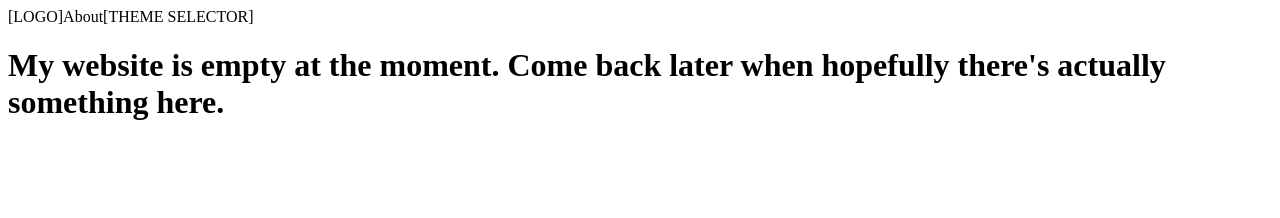
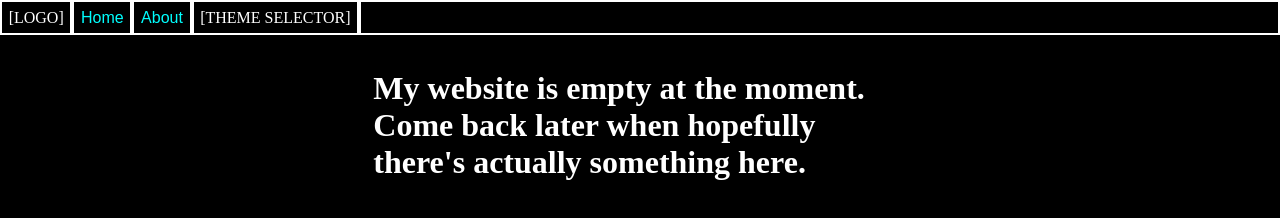
Before and after one commit to bluesillybeard/bluesillybeard.github.io, a plain HTML site: page docs/index.html in a window 1280 px wide. Drawn offline with Linux system fonts and the light colour scheme.

Commit message:
Progress on website

```diff
--- a/docs/index.html
+++ b/docs/index.html
@@ -13,17 +13,29 @@
 </head>
 
 
+    <body>
 
 
 <div class="topbar">
-    <div class="logo">[LOGO]</div>
-    <div class="about">
-        <a>About</a>
+    <div class="logo bar-item">[LOGO]</div>
+    <div class="home bar-item">
+        <a href="index.html">
+            <button>Home</button>
+        </a>
     </div>
-        <div class="theme-select"><div>[THEME SELECTOR]</div></div>
+    <div class="about bar-item">
+        <a href="about.html">
+            <button>About</button>
+        </a>
+    </div>
+        <div class="theme-select bar-item">[THEME SELECTOR]</div>
+    <div class="topbar-fill bar-item"></div>
 </div>
 
-    <body>
-        <h1 class="title-header">My website is empty at the moment. Come back later when hopefully there's actually something here.</h1>
+        <div class="content">
+            <div class="page">
+                <h1 class="title-header">My website is empty at the moment. Come back later when hopefully there's actually something here.</h1>
+            </div>
+        </div>
     </body>
 </html>
--- a/docs/style.css
+++ b/docs/style.css
@@ -1,8 +1,61 @@
 .topbar {
     display: flex;
-    width: 100vw;
+    position: sticky;
+    top: 0;
+    left: 0;
+    right: 0;
+    height: min-content;
+    margin: 0;
+    background-color: black;
+}
+.bar-item {
+    border-width: 2pt;
+    border-radius: 0;
+    border-color: white;
+    border-style: solid;;
+    margin: 0;
+    padding: 0;
+}
+.logo {
+    padding: 5pt;
 }
 .theme-select {
+    padding: 5pt;
+}
+body {
+    padding: 0;
+    margin: 0;
+    font-size: 12pt;
+    background: black;
+    color: white;
+}
+.content {
+    margin: 10pt;
     display: flex;
-    align-content: end;
+    flex-direction: column;
 }
+.page {
+    width: 400pt;
+    align-self: center;
+}
+button {
+    background-color: transparent;
+    padding: 5pt;
+    margin: 0;
+    border: none;
+    height: 100%;
+    color:inherit;
+    font-size: inherit;
+}
+button:hover {
+    background-color: #7777FF77;
+}
+.topbar-fill {
+    flex-grow: 1;
+}
+a {
+    color: aqua;
+}
+a:visited {
+    color: violet
+}
--- a/src/style.css
+++ b/src/style.css
@@ -1,8 +1,61 @@
 .topbar {
     display: flex;
-    width: 100vw;
+    position: sticky;
+    top: 0;
+    left: 0;
+    right: 0;
+    height: min-content;
+    margin: 0;
+    background-color: black;
+}
+.bar-item {
+    border-width: 2pt;
+    border-radius: 0;
+    border-color: white;
+    border-style: solid;;
+    margin: 0;
+    padding: 0;
+}
+.logo {
+    padding: 5pt;
 }
 .theme-select {
+    padding: 5pt;
+}
+body {
+    padding: 0;
+    margin: 0;
+    font-size: 12pt;
+    background: black;
+    color: white;
+}
+.content {
+    margin: 10pt;
     display: flex;
-    align-content: end;
+    flex-direction: column;
 }
+.page {
+    width: 400pt;
+    align-self: center;
+}
+button {
+    background-color: transparent;
+    padding: 5pt;
+    margin: 0;
+    border: none;
+    height: 100%;
+    color:inherit;
+    font-size: inherit;
+}
+button:hover {
+    background-color: #7777FF77;
+}
+.topbar-fill {
+    flex-grow: 1;
+}
+a {
+    color: aqua;
+}
+a:visited {
+    color: violet
+}
```
Also changed, not shown: docs/about.html (added, +58 -0 lines), src/about.html (added, +32 -0 lines), src/index.html (+6 -2 lines), src/topbar.inc.html (+12 -4 lines), 1 other file.
